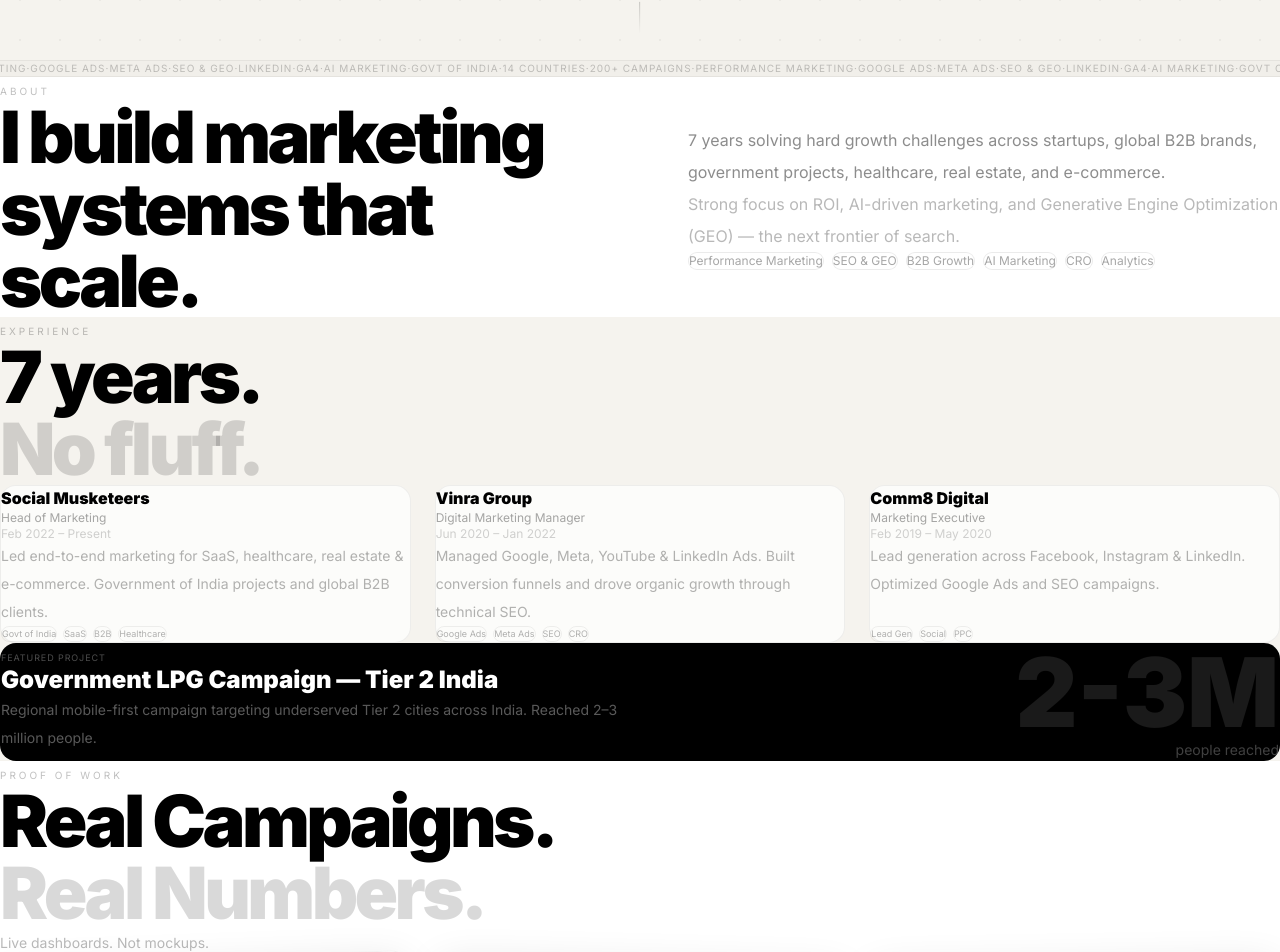
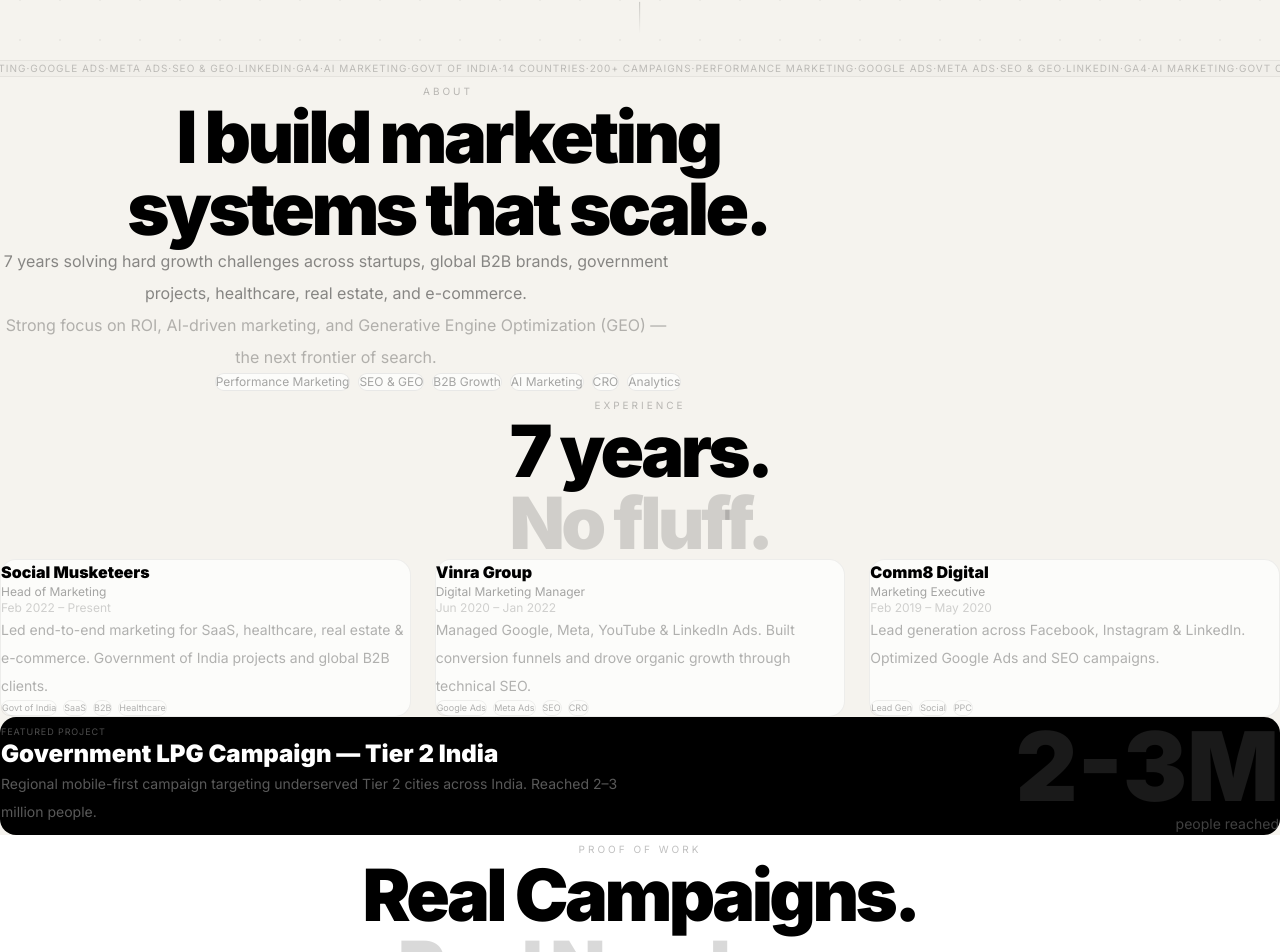
Before and after one commit to Abhi011999/naman-singh-portfolio, a Next.js app: page / in a window 1280 px wide. Shown: the part 740-1692 px from the top of the page. Built offline with nearby package versions, Linux system fonts and the light colour scheme.

Commit message:
fix: center all section headings, about single column centered, cream bg

```diff
--- a/app/page.tsx
+++ b/app/page.tsx
@@ -186,22 +186,20 @@ function Ticker() {
 /* ── ABOUT ────────────────────────────────────────────────────────── */
 function About() {
   return (
-    <section className="py-32 px-10 bg-white">
-      <div className="max-w-7xl mx-auto grid grid-cols-2 gap-24 items-center">
-        <motion.div whileInView={{ opacity: 1, x: 0 }} viewport={{ once: true, amount: 0 }}>
+    <section className="py-40 px-12 bg-[#f5f3ee]">
+      <div className="max-w-4xl mx-auto text-center">
+        <motion.div whileInView={{ opacity: 1, y: 0 }} viewport={{ once: true, amount: 0 }}>
           <span className="text-[10px] text-black/25 uppercase tracking-[0.3em]">About</span>
-          <h2 className="text-5xl md:text-7xl font-black text-black mt-4 leading-[1.0] tracking-tighter">
-            I build marketing<br />systems that<br />scale.
+          <h2 className="text-5xl md:text-7xl font-black text-black mt-4 mb-10 leading-[1.0] tracking-tighter">
+            I build marketing<br />systems that scale.
           </h2>
-        </motion.div>
-        <motion.div whileInView={{ opacity: 1, x: 0 }} viewport={{ once: true, amount: 0 }} transition={{ delay: 0.15 }}>
-          <p className="text-base text-black/45 leading-loose mb-5">
+          <p className="text-base text-black/45 leading-loose mb-4 max-w-2xl mx-auto">
             7 years solving hard growth challenges across startups, global B2B brands, government projects, healthcare, real estate, and e-commerce.
           </p>
-          <p className="text-base text-black/28 leading-loose mb-8">
+          <p className="text-base text-black/28 leading-loose mb-8 max-w-2xl mx-auto">
             Strong focus on ROI, AI-driven marketing, and Generative Engine Optimization (GEO) — the next frontier of search.
           </p>
-          <div className="flex flex-wrap gap-2">
+          <div className="flex flex-wrap gap-2 justify-center">
             {["Performance Marketing","SEO & GEO","B2B Growth","AI Marketing","CRO","Analytics"].map(t => (
               <span key={t} className="text-xs text-black/35 border border-black/8 px-4 py-1.5 rounded-full bg-white/70">{t}</span>
             ))}
@@ -217,7 +215,7 @@ function Work() {
   return (
     <section id="work" className="py-40 px-12 bg-[#f5f3ee]/60">
       <div className="max-w-7xl mx-auto">
-        <motion.div whileInView={{ opacity: 1, y: 0 }} viewport={{ once: true, amount: 0 }} className="mb-16">
+        <motion.div whileInView={{ opacity: 1, y: 0 }} viewport={{ once: true, amount: 0 }} className="mb-16 text-center">
           <span className="text-[10px] text-black/25 uppercase tracking-[0.3em]">Experience</span>
           <h2 className="text-5xl md:text-7xl font-black text-black mt-4 leading-[1.0] tracking-tighter">
             7 years.<br /><span className="text-black/15">No fluff.</span>
@@ -268,7 +266,7 @@ function Screenshots() {
   return (
     <section className="py-32 px-10 bg-white">
       <div className="max-w-7xl mx-auto">
-        <motion.div whileInView={{ opacity: 1, y: 0 }} viewport={{ once: true, amount: 0 }} className="mb-16">
+        <motion.div whileInView={{ opacity: 1, y: 0 }} viewport={{ once: true, amount: 0 }} className="mb-16 text-center">
           <span className="text-[10px] text-black/25 uppercase tracking-[0.3em]">Proof of Work</span>
           <h2 className="text-5xl md:text-7xl font-black text-black mt-4 leading-[1.0] tracking-tighter">
             Real Campaigns.<br /><span className="text-black/15">Real Numbers.</span>
@@ -355,7 +353,7 @@ function Results() {
   return (
     <section className="py-32 px-10 bg-white">
       <div className="max-w-7xl mx-auto">
-        <motion.div whileInView={{ opacity: 1, y: 0 }} viewport={{ once: true, amount: 0 }} className="mb-16">
+        <motion.div whileInView={{ opacity: 1, y: 0 }} viewport={{ once: true, amount: 0 }} className="mb-16 text-center">
           <span className="text-[10px] text-black/25 uppercase tracking-[0.3em]">Results</span>
           <h2 className="text-5xl md:text-7xl font-black text-black mt-4 leading-[1.0] tracking-tighter">
             Growth that<br /><span className="text-black/15">shows in data.</span>
```
